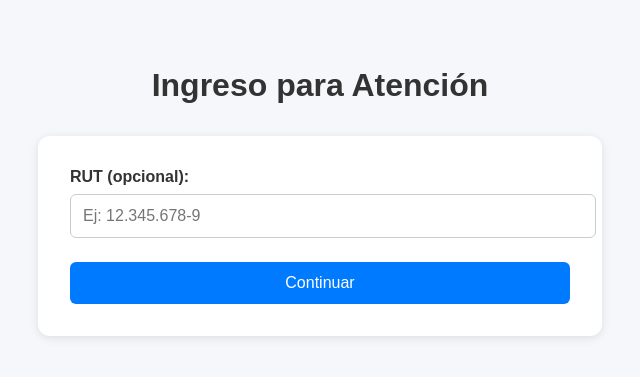
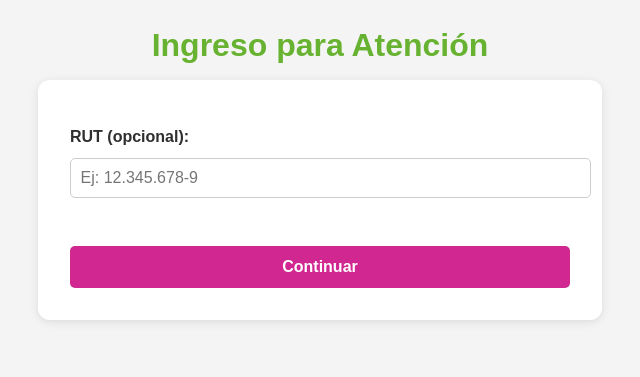
Before and after one commit to stgofaz/app-atencion-mascotas, a Flask app: page / in a window 1280 px wide. Shown: the top 377 px of the page, without its empty margins (320-960 px from the left). Run offline with Flask 3, Linux system fonts and the light colour scheme.

Commit message:
Actualiza estilos y estructura visual inspirada en Vitacura

```diff
--- /dev/null
+++ b/static/style.css
@@ -0,0 +1,89 @@
+
+/* Tipografía y colores institucionales */
+body {
+    font-family: 'Montserrat', sans-serif;
+    margin: 0;
+    padding: 0;
+    background-color: #f4f4f4;
+    color: #2f2f2f;
+}
+
+header {
+    background-color: #2f2f2f;
+    padding: 1rem 2rem;
+    color: white;
+    display: flex;
+    align-items: center;
+    justify-content: space-between;
+}
+
+header h1 {
+    font-size: 1.5rem;
+    margin: 0;
+    color: #ffffff;
+}
+
+.container {
+    max-width: 800px;
+    margin: 2rem auto;
+    background-color: #fff;
+    padding: 2rem;
+    border-radius: 10px;
+    box-shadow: 0 2px 10px rgba(0, 0, 0, 0.1);
+}
+
+h2 {
+    color: #68b231;
+    margin-bottom: 1rem;
+}
+
+form label {
+    display: block;
+    margin-top: 1rem;
+    font-weight: bold;
+}
+
+form input[type="text"], form input[type="number"], form select {
+    width: 100%;
+    padding: 0.6rem;
+    margin-top: 0.3rem;
+    border-radius: 5px;
+    border: 1px solid #ccc;
+}
+
+button, .button {
+    display: inline-block;
+    margin-top: 1.5rem;
+    padding: 0.75rem 1.5rem;
+    background-color: #d12791;
+    color: white;
+    border: none;
+    border-radius: 5px;
+    font-weight: bold;
+    cursor: pointer;
+    text-decoration: none;
+}
+
+button:hover, .button:hover {
+    background-color: #a01c70;
+}
+
+.footer {
+    background-color: #2f2f2f;
+    color: #ffffff;
+    text-align: center;
+    padding: 1rem;
+    margin-top: 3rem;
+}
+
+.success {
+    color: #68b231;
+    font-weight: bold;
+    margin-top: 1rem;
+}
+
+.error {
+    color: red;
+    font-weight: bold;
+    margin-top: 1rem;
+}
--- a/templates/atencion.html
+++ b/templates/atencion.html
@@ -5,6 +5,7 @@
   <meta charset="UTF-8">
   <meta name="viewport" content="width=device-width, initial-scale=1.0">
   <title>Ingreso de Mascotas</title>
+
   <style>
     body {
       font-family: Arial, sans-serif;
@@ -69,6 +70,7 @@
       background-color: #f9f9f9;
     }
   </style>
+  <link rel="stylesheet" href="{{ url_for('static', filename='style.css') }}">
 </head>
 <body>
 
--- a/templates/index.html
+++ b/templates/index.html
@@ -65,6 +65,7 @@
       }
     }
   </style>
+  <link rel="stylesheet" href="{{ url_for('static', filename='style.css') }}">
 </head>
 <body>
 
```
Also changed, not shown: database.py (+6 -2 lines), templates/animales.html (+13 -1 lines), 1 other file.
